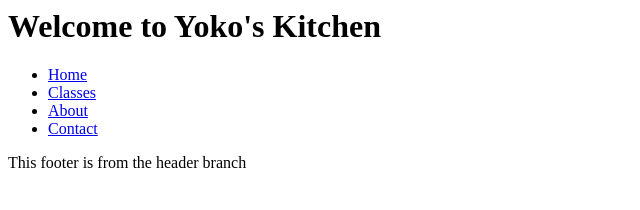
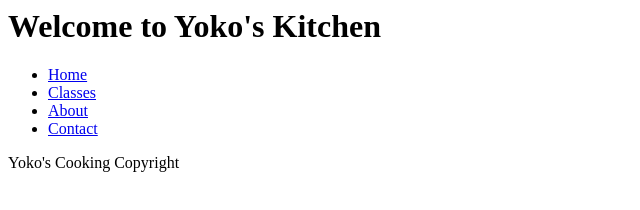
Before and after one commit to Breannab121/version-control-simulation-BreannaB, a plain HTML site: page index.html in a window 1280 px wide. Shown: the whole page, without its empty margins (0-640 px from the left). Drawn offline with Linux system fonts and the light colour scheme.

Commit message:
footer update

```diff
--- a/index.html
+++ b/index.html
@@ -14,6 +14,6 @@
             </nav>
         </header>
 <footer>
-    <p>This footer is from the header branch</p>
+    <p>Yoko's Cooking Copyright</p>
   </footer>
   </html>
```
